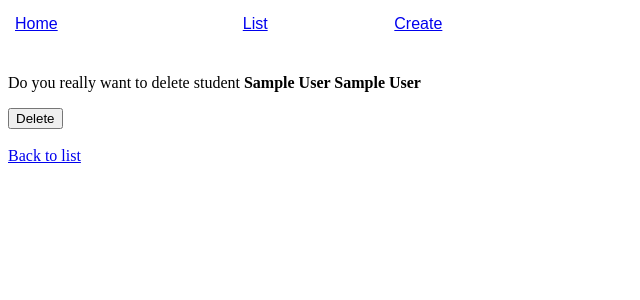
After one commit to futinuti/My_django1, a Django app: page /students/delete/1/ in a window 1280 px wide. The commit adds this page. Shown: the top 300 px of the page, without its empty margins (0-640 px from the left). Run offline with Django 4.2, Linux system fonts and the light colour scheme; tables that the repository leaves empty hold one stand-in row (values such as "Sample post").

Commit message:
классная работа промежуток

```diff
--- a/lms/urls.py
+++ b/lms/urls.py
@@ -6,6 +6,7 @@ from groups.views import detail_group
 from groups.views import update_group
 from groups.views import create_group_view
 from students.views import get_students
+from students.views import delete_student
 from students.views import create_student_view
 from students.views import update_student
 from students.views import detail_student
@@ -30,5 +31,6 @@ urlpatterns = [
     path('groups/update/<int:pk>/', update_group),
     path('students/detail/<int:pk>/', detail_student),
     path('teachers/detail/<int:pk>/', detail_teacher),
-    path('groups/detail/<int:pk>/', detail_group)
+    path('groups/detail/<int:pk>/', detail_group),
+    path('students/delete/<int:pk>/', delete_student)
 ]
--- /dev/null
+++ b/students/templates/students/delete.html
@@ -0,0 +1,15 @@
+{% extends 'base.html' %}
+
+{% block title %}
+Delete student {{ student.first_name }}
+{% endblock %}
+
+{% block content %}
+    <form method="post">
+      {% csrf_token %}
+          <p>Do you really want to delete student <strong>{{ student.first_name }} {{ student.last_name }} </strong></p>
+          <input type="submit" value="Delete">
+          <br><br>
+          <a href="/students/">Back to list</a>
+        </form>
+{% endblock %}
--- a/students/views.py
+++ b/students/views.py
@@ -76,3 +76,11 @@ def update_student(request, pk):
             form.save()
             return HttpResponseRedirect('/students/')
     return render(request, 'students/update.html', {'form': form})
+
+
+def delete_student(request, pk):
+    st = Student.objects.get(pk=pk)
+    if request.method == 'POST':
+        st.delete()
+        return HttpResponseRedirect('/students/')
+    return render(request, 'students/delete.html', {'student': st})
```
Also changed, not shown: students/templates/students/list.html (+6 -4 lines).
